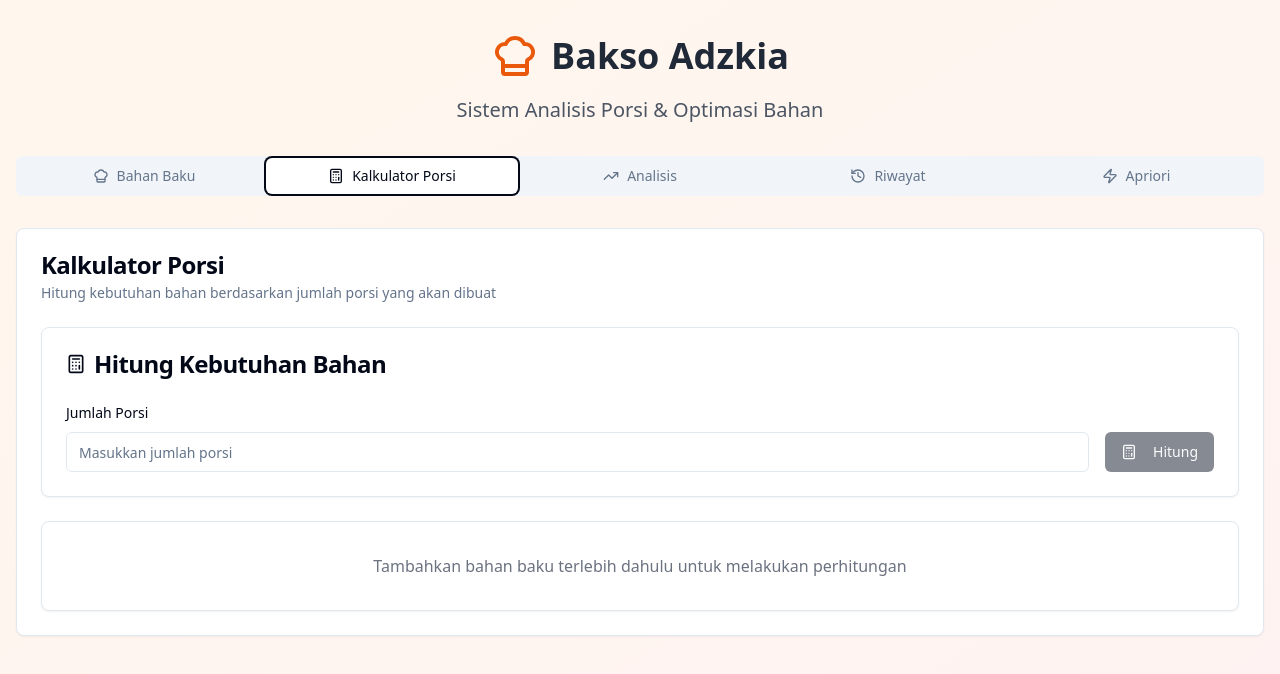
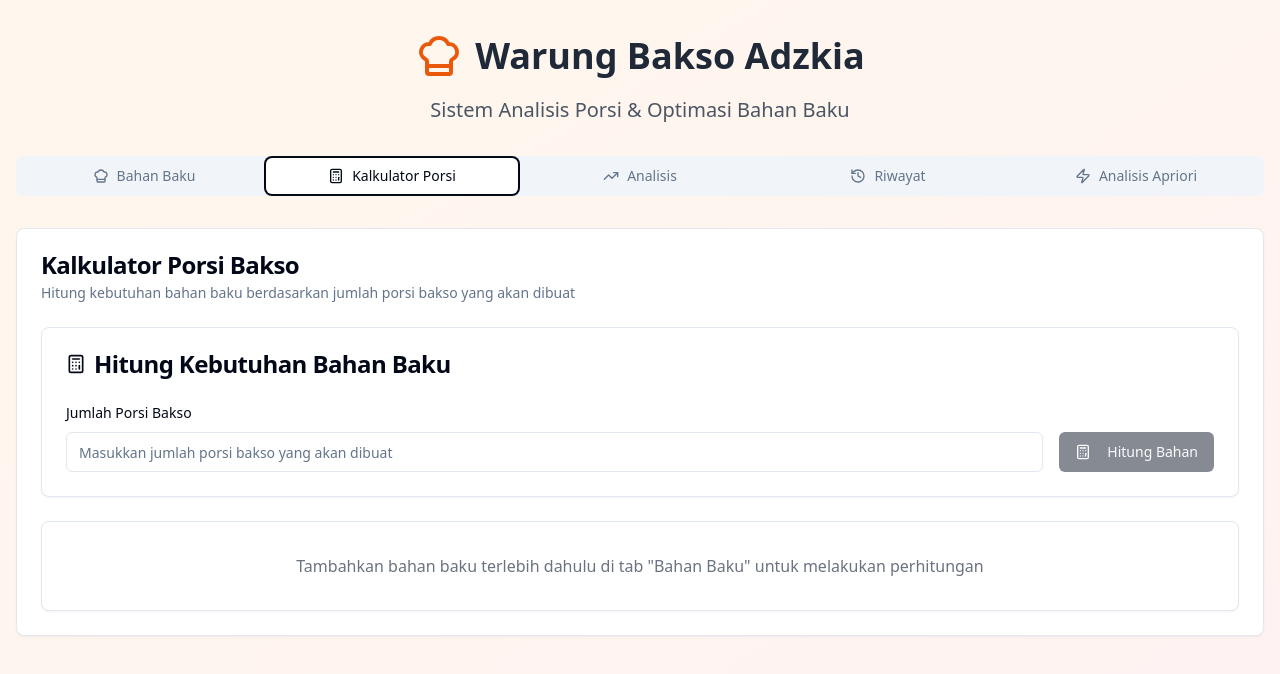
Before and after one commit to Lisaindahwulandari27/adzkia-ingredient-optimizer, a React (Vite) app: page / in a window 1280 px wide. Both pictures are taken after a click on the tab "Kalkulator Porsi". Shown: the top 674 px of the page. Built offline with nearby package versions, Linux system fonts and the light colour scheme.

Commit message:
Title:
Gunakan Bahasa Indonesia

Description:
Mengubah tampilan aplikasi menjadi bahasa Indonesia.

```diff
--- a/src/components/AprioriAnalysis.tsx
+++ b/src/components/AprioriAnalysis.tsx
@@ -1,4 +1,3 @@
-
 import React, { useState, useMemo } from 'react';
 import { Card, CardContent, CardHeader, CardTitle } from '@/components/ui/card';
 import { Button } from '@/components/ui/button';
@@ -35,7 +34,7 @@ const AprioriAnalysis: React.FC<AprioriAnalysisProps> = ({ ingredients, usageHis
 
   const getIngredientName = (id: string) => {
     const ingredient = ingredients.find(ing => ing.id === id);
-    return ingredient ? ingredient.name : 'Unknown';
+    return ingredient ? ingredient.name : 'Tidak Diketahui';
   };
 
   // Convert usage records to transactions (binary matrix)
@@ -180,13 +179,13 @@ const AprioriAnalysis: React.FC<AprioriAnalysisProps> = ({ ingredients, usageHis
         <CardHeader>
           <CardTitle className="flex items-center gap-2">
             <Zap className="h-5 w-5" />
-            Analisis Apriori - Pola Penggunaan Bahan
+            Analisis Apriori - Pola Penggunaan Bahan Bakso
           </CardTitle>
         </CardHeader>
         <CardContent>
           <div className="grid grid-cols-1 md:grid-cols-3 gap-4 mb-6">
             <div className="space-y-2">
-              <Label htmlFor="minSupport">Minimum Support</Label>
+              <Label htmlFor="minSupport">Dukungan Minimum (Support)</Label>
               <Input
                 id="minSupport"
                 type="number"
@@ -198,7 +197,7 @@ const AprioriAnalysis: React.FC<AprioriAnalysisProps> = ({ ingredients, usageHis
               />
             </div>
             <div className="space-y-2">
-              <Label htmlFor="minConfidence">Minimum Confidence</Label>
+              <Label htmlFor="minConfidence">Kepercayaan Minimum (Confidence)</Label>
               <Input
                 id="minConfidence"
                 type="number"
@@ -212,14 +211,14 @@ const AprioriAnalysis: React.FC<AprioriAnalysisProps> = ({ ingredients, usageHis
             <div className="flex items-end">
               <Button onClick={() => setShowRules(!showRules)} className="w-full">
                 <Search className="h-4 w-4 mr-2" />
-                {showRules ? 'Lihat Itemsets' : 'Lihat Rules'}
+                {showRules ? 'Lihat Itemset Sering' : 'Lihat Aturan Asosiasi'}
               </Button>
             </div>
           </div>
 
           {transactions.length === 0 ? (
             <div className="text-center py-8 text-gray-500">
-              Belum ada data transaksi untuk dianalisis
+              Belum ada data transaksi untuk dianalisis. Silakan gunakan Kalkulator Porsi dan simpan beberapa data terlebih dahulu.
             </div>
           ) : (
             <>
@@ -237,7 +236,7 @@ const AprioriAnalysis: React.FC<AprioriAnalysisProps> = ({ ingredients, usageHis
                     <Card>
                       <CardContent className="p-4">
                         <div className="text-center">
-                          <p className="text-sm text-gray-600">Frequent Itemsets</p>
+                          <p className="text-sm text-gray-600">Itemset Sering</p>
                           <p className="text-2xl font-bold text-green-600">{allFrequentItemsets.length}</p>
                         </div>
                       </CardContent>
@@ -245,7 +244,7 @@ const AprioriAnalysis: React.FC<AprioriAnalysisProps> = ({ ingredients, usageHis
                     <Card>
                       <CardContent className="p-4">
                         <div className="text-center">
-                          <p className="text-sm text-gray-600">Association Rules</p>
+                          <p className="text-sm text-gray-600">Aturan Asosiasi</p>
                           <p className="text-2xl font-bold text-orange-600">{associationRules.length}</p>
                         </div>
                       </CardContent>
@@ -254,15 +253,15 @@ const AprioriAnalysis: React.FC<AprioriAnalysisProps> = ({ ingredients, usageHis
 
                   <Card>
                     <CardHeader>
-                      <CardTitle>Frequent Itemsets</CardTitle>
+                      <CardTitle>Itemset Sering (Bahan yang Sering Digunakan Bersamaan)</CardTitle>
                     </CardHeader>
                     <CardContent>
                       <Table>
                         <TableHeader>
                           <TableRow>
-                            <TableHead>Itemset</TableHead>
-                            <TableHead>Support</TableHead>
-                            <TableHead>Ukuran</TableHead>
+                            <TableHead>Kombinasi Bahan</TableHead>
+                            <TableHead>Tingkat Dukungan</TableHead>
+                            <TableHead>Jumlah Bahan</TableHead>
                           </TableRow>
                         </TableHeader>
                         <TableBody>
@@ -293,16 +292,16 @@ const AprioriAnalysis: React.FC<AprioriAnalysisProps> = ({ ingredients, usageHis
               ) : (
                 <Card>
                   <CardHeader>
-                    <CardTitle>Association Rules</CardTitle>
+                    <CardTitle>Aturan Asosiasi (Rekomendasi Penggunaan Bahan)</CardTitle>
                   </CardHeader>
                   <CardContent>
                     <Table>
                       <TableHeader>
                         <TableRow>
-                          <TableHead>Antecedent</TableHead>
-                          <TableHead>Consequent</TableHead>
-                          <TableHead>Support</TableHead>
-                          <TableHead>Confidence</TableHead>
+                          <TableHead>Jika Menggunakan</TableHead>
+                          <TableHead>Maka Gunakan Juga</TableHead>
+                          <TableHead>Dukungan</TableHead>
+                          <TableHead>Kepercayaan</TableHead>
                           <TableHead>Lift</TableHead>
                         </TableRow>
                       </TableHeader>
--- a/src/components/PortionCalculator.tsx
+++ b/src/components/PortionCalculator.tsx
@@ -26,7 +26,7 @@ const PortionCalculator: React.FC<PortionCalculatorProps> = ({
   const calculateIngredients = () => {
     if (portions <= 0) {
       toast({
-        title: "Error",
+        title: "Kesalahan",
         description: "Jumlah porsi harus lebih dari 0",
         variant: "destructive"
       });
@@ -44,14 +44,14 @@ const PortionCalculator: React.FC<PortionCalculatorProps> = ({
     setCalculatedIngredients(calculated);
     toast({
       title: "Berhasil",
-      description: `Perhitungan untuk ${portions} porsi berhasil`
+      description: `Perhitungan untuk ${portions} porsi bakso berhasil`
     });
   };
 
   const saveUsageRecord = () => {
     if (Object.keys(calculatedIngredients).length === 0) {
       toast({
-        title: "Error",
+        title: "Kesalahan",
         description: "Lakukan perhitungan terlebih dahulu",
         variant: "destructive"
       });
@@ -75,7 +75,7 @@ const PortionCalculator: React.FC<PortionCalculatorProps> = ({
     onAddUsageRecord(record);
     toast({
       title: "Berhasil",
-      description: "Data penggunaan berhasil disimpan"
+      description: "Data penggunaan bahan berhasil disimpan"
     });
   };
 
@@ -94,24 +94,24 @@ const PortionCalculator: React.FC<PortionCalculatorProps> = ({
         <CardHeader>
           <CardTitle className="flex items-center gap-2">
             <Calculator className="h-5 w-5" />
-            Hitung Kebutuhan Bahan
+            Hitung Kebutuhan Bahan Baku
           </CardTitle>
         </CardHeader>
         <CardContent>
           <div className="flex gap-4 items-end">
             <div className="space-y-2 flex-1">
-              <Label htmlFor="portions">Jumlah Porsi</Label>
+              <Label htmlFor="portions">Jumlah Porsi Bakso</Label>
               <Input
                 id="portions"
                 type="number"
-                placeholder="Masukkan jumlah porsi"
+                placeholder="Masukkan jumlah porsi bakso yang akan dibuat"
                 value={portions || ''}
                 onChange={(e) => setPortions(Number(e.target.value))}
               />
             </div>
             <Button onClick={calculateIngredients} disabled={ingredients.length === 0}>
               <Calculator className="h-4 w-4 mr-2" />
-              Hitung
+              Hitung Bahan
             </Button>
           </div>
         </CardContent>
@@ -120,7 +120,7 @@ const PortionCalculator: React.FC<PortionCalculatorProps> = ({
       {Object.keys(calculatedIngredients).length > 0 && (
         <Card>
           <CardHeader className="flex flex-row items-center justify-between">
-            <CardTitle>Hasil Perhitungan - {portions} Porsi</CardTitle>
+            <CardTitle>Hasil Perhitungan - {portions} Porsi Bakso</CardTitle>
             <Button onClick={saveUsageRecord}>
               <Save className="h-4 w-4 mr-2" />
               Simpan Data
@@ -130,10 +130,10 @@ const PortionCalculator: React.FC<PortionCalculatorProps> = ({
             <Table>
               <TableHeader>
                 <TableRow>
-                  <TableHead>Bahan</TableHead>
+                  <TableHead>Nama Bahan</TableHead>
                   <TableHead>Jumlah Diperlukan</TableHead>
                   <TableHead>Satuan</TableHead>
-                  <TableHead>Biaya</TableHead>
+                  <TableHead>Total Biaya</TableHead>
                 </TableRow>
               </TableHeader>
               <TableBody>
@@ -142,7 +142,7 @@ const PortionCalculator: React.FC<PortionCalculatorProps> = ({
                     <TableCell className="font-medium">{ingredient.name}</TableCell>
                     <TableCell>{calculatedIngredients[ingredient.id]?.amount?.toFixed(2) || 0}</TableCell>
                     <TableCell>{ingredient.unit}</TableCell>
-                    <TableCell>Rp {(calculatedIngredients[ingredient.id]?.cost || 0).toLocaleString()}</TableCell>
+                    <TableCell>Rp {(calculatedIngredients[ingredient.id]?.cost || 0).toLocaleString('id-ID')}</TableCell>
                   </TableRow>
                 ))}
               </TableBody>
@@ -151,12 +151,12 @@ const PortionCalculator: React.FC<PortionCalculatorProps> = ({
             <div className="mt-6 p-4 bg-orange-50 rounded-lg">
               <div className="grid grid-cols-1 md:grid-cols-3 gap-4 text-center">
                 <div>
-                  <p className="text-sm text-gray-600">Total Biaya</p>
-                  <p className="text-2xl font-bold text-orange-600">Rp {getTotalCost().toLocaleString()}</p>
+                  <p className="text-sm text-gray-600">Total Biaya Bahan</p>
+                  <p className="text-2xl font-bold text-orange-600">Rp {getTotalCost().toLocaleString('id-ID')}</p>
                 </div>
                 <div>
                   <p className="text-sm text-gray-600">Biaya per Porsi</p>
-                  <p className="text-2xl font-bold text-green-600">Rp {getCostPerPortion().toLocaleString()}</p>
+                  <p className="text-2xl font-bold text-green-600">Rp {getCostPerPortion().toLocaleString('id-ID')}</p>
                 </div>
                 <div>
                   <p className="text-sm text-gray-600">Jumlah Porsi</p>
@@ -171,7 +171,7 @@ const PortionCalculator: React.FC<PortionCalculatorProps> = ({
       {ingredients.length === 0 && (
         <Card>
           <CardContent className="text-center py-8">
-            <p className="text-gray-500">Tambahkan bahan baku terlebih dahulu untuk melakukan perhitungan</p>
+            <p className="text-gray-500">Tambahkan bahan baku terlebih dahulu di tab "Bahan Baku" untuk melakukan perhitungan</p>
           </CardContent>
         </Card>
       )}
--- a/src/pages/Index.tsx
+++ b/src/pages/Index.tsx
@@ -1,3 +1,4 @@
+
 import React, { useState } from 'react';
 import { Card, CardContent, CardDescription, CardHeader, CardTitle } from "@/components/ui/card";
 import { Tabs, TabsContent, TabsList, TabsTrigger } from "@/components/ui/tabs";
@@ -60,9 +61,9 @@ const Index = () => {
         <div className="mb-8 text-center">
           <div className="flex items-center justify-center mb-4">
             <ChefHat className="h-12 w-12 text-orange-600 mr-3" />
-            <h1 className="text-4xl font-bold text-gray-800">Bakso Adzkia</h1>
+            <h1 className="text-4xl font-bold text-gray-800">Warung Bakso Adzkia</h1>
           </div>
-          <p className="text-xl text-gray-600">Sistem Analisis Porsi & Optimasi Bahan</p>
+          <p className="text-xl text-gray-600">Sistem Analisis Porsi & Optimasi Bahan Baku</p>
         </div>
 
         <Tabs defaultValue="ingredients" className="w-full">
@@ -85,7 +86,7 @@ const Index = () => {
             </TabsTrigger>
             <TabsTrigger value="apriori" className="flex items-center gap-2">
               <Zap className="h-4 w-4" />
-              Apriori
+              Analisis Apriori
             </TabsTrigger>
           </TabsList>
 
@@ -94,7 +95,7 @@ const Index = () => {
               <CardHeader>
                 <CardTitle>Manajemen Bahan Baku</CardTitle>
                 <CardDescription>
-                  Kelola daftar bahan baku, satuan, dan biaya per unit
+                  Kelola daftar bahan baku, satuan, dan harga per unit untuk warung bakso
                 </CardDescription>
               </CardHeader>
               <CardContent>
@@ -111,9 +112,9 @@ const Index = () => {
           <TabsContent value="calculator">
             <Card>
               <CardHeader>
-                <CardTitle>Kalkulator Porsi</CardTitle>
+                <CardTitle>Kalkulator Porsi Bakso</CardTitle>
                 <CardDescription>
-                  Hitung kebutuhan bahan berdasarkan jumlah porsi yang akan dibuat
+                  Hitung kebutuhan bahan baku berdasarkan jumlah porsi bakso yang akan dibuat
                 </CardDescription>
               </CardHeader>
               <CardContent>
```
